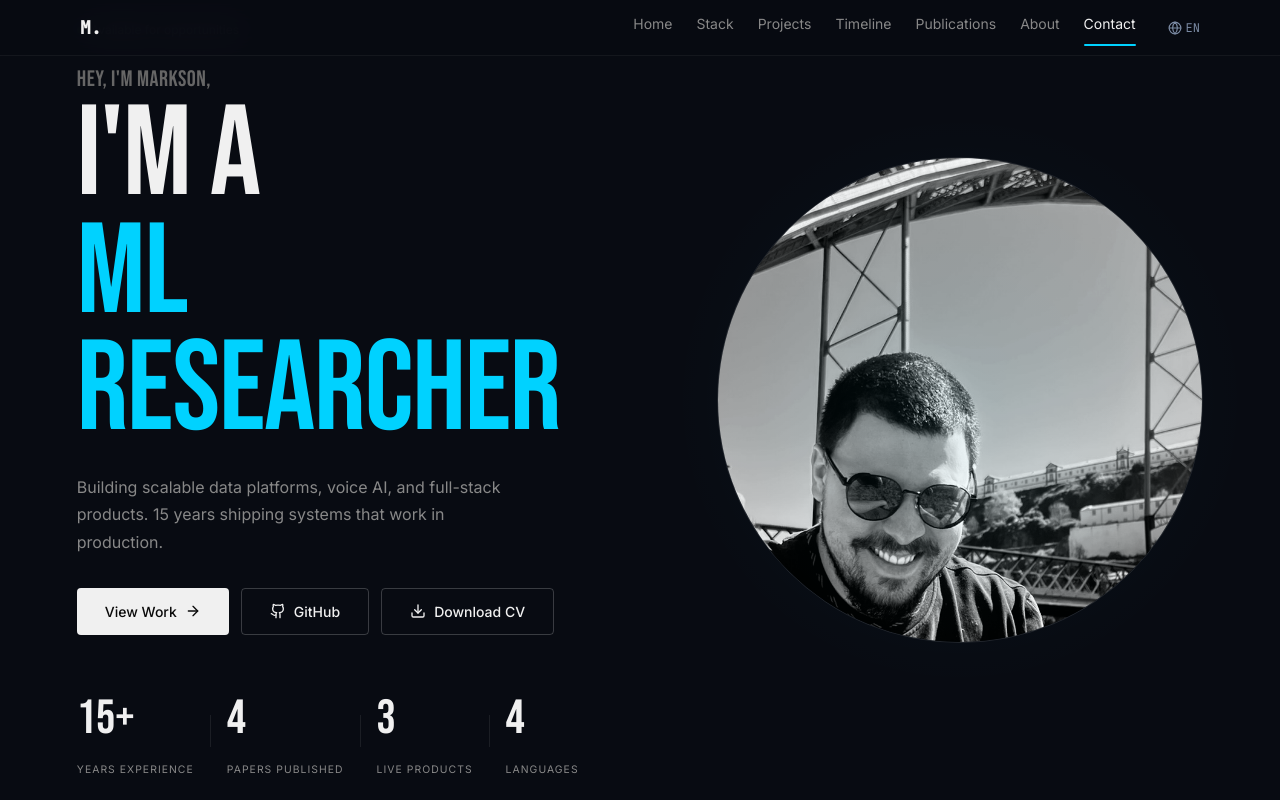
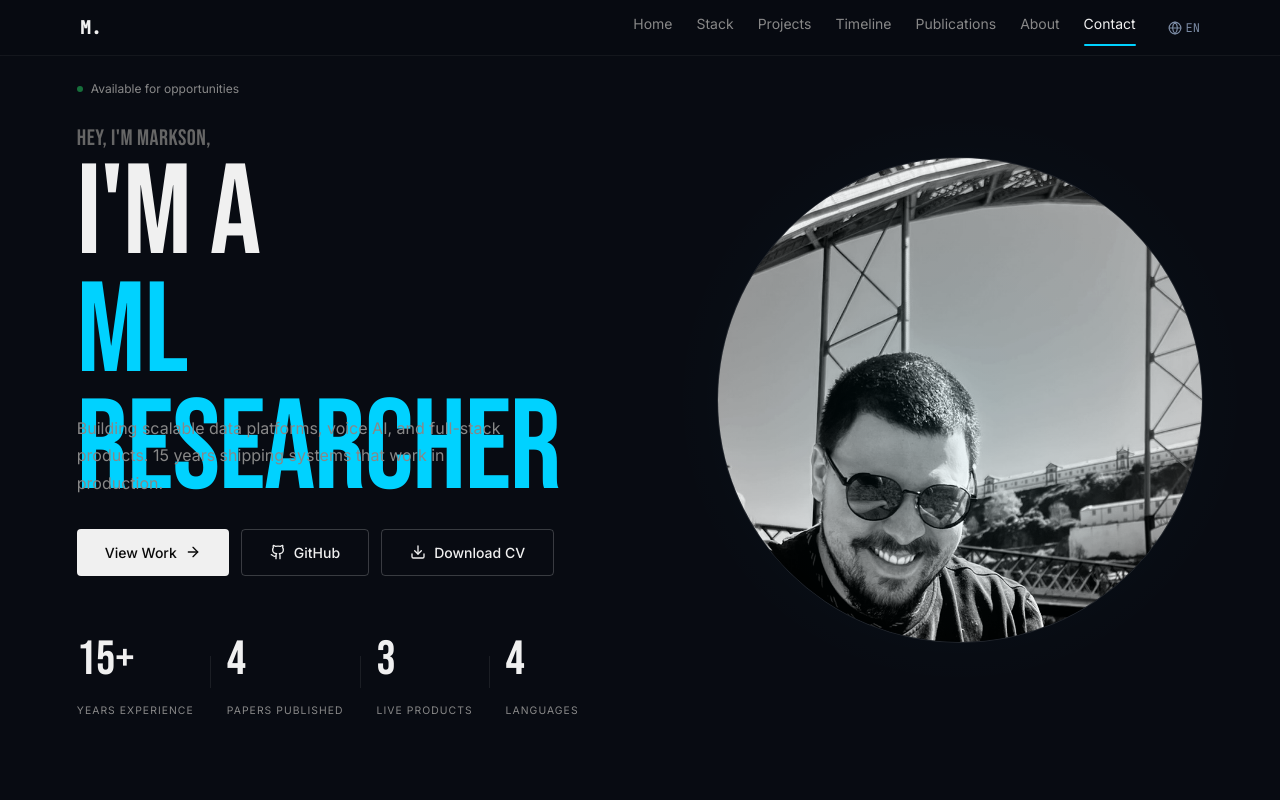
Before and after one commit to MarksonMarcolino/portfolio, a Vue app: page / in a window 1280 px wide. Shown: the top 800 px of the page. Built offline with nearby package versions, Linux system fonts and the light colour scheme.

Commit message:
fix: remove educator role, lock role line height to prevent layout shift
- Role line uses fixed height: 0.92em (matches line-height exactly)
- Non-breaking space fallback when typewriter is empty mid-cycle
- Removed 'educator' from the role rotation (kept in locale files)

```diff
--- a/src/components/HeroSection.vue
+++ b/src/components/HeroSection.vue
@@ -12,7 +12,7 @@
 const { downloadCV } = useCV()
 
 // Typewriter for cycling roles
-const roleKeys = ['dataEngineer', 'mlResearcher', 'fullStackBuilder', 'productBuilder', 'educator', 'problemSolver', 'openSourceAuthor']
+const roleKeys = ['dataEngineer', 'mlResearcher', 'fullStackBuilder', 'productBuilder', 'problemSolver', 'openSourceAuthor']
 const displayRole = ref('')
 const roleIndex = ref(0)
 const charIndex = ref(0)
@@ -150,8 +150,8 @@
         <div class="hero-heading-line" style="font-family: 'Bebas Neue', sans-serif; font-size: clamp(4rem, 10vw, 9rem); color: #f0f0f0; line-height: 0.92; letter-spacing: -0.01em; opacity: 0;">
           {{ t('hero.rolePrefix') }}
         </div>
-        <div class="hero-heading-line" style="font-family: 'Bebas Neue', sans-serif; font-size: clamp(4rem, 10vw, 9rem); color: #00d2ff; line-height: 0.92; letter-spacing: -0.01em; opacity: 0; min-height: 1em;">
-          <span class="cursor-blink">{{ displayRole }}</span>
+        <div class="hero-heading-line" style="font-family: 'Bebas Neue', sans-serif; font-size: clamp(4rem, 10vw, 9rem); color: #00d2ff; line-height: 0.92; letter-spacing: -0.01em; opacity: 0; height: 0.92em;">
+          <span class="cursor-blink">{{ displayRole || '\u00A0' }}</span>
         </div>
       </div>
 
```
